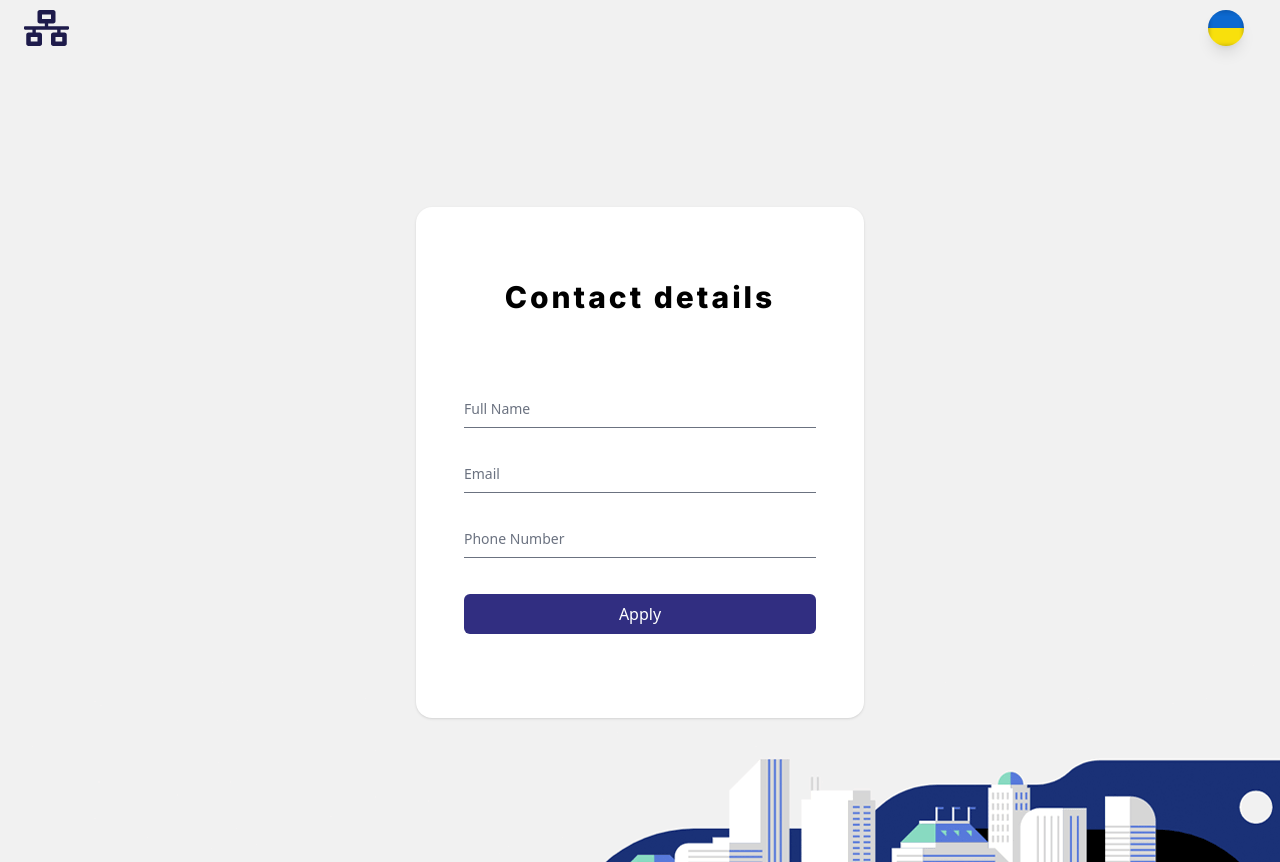
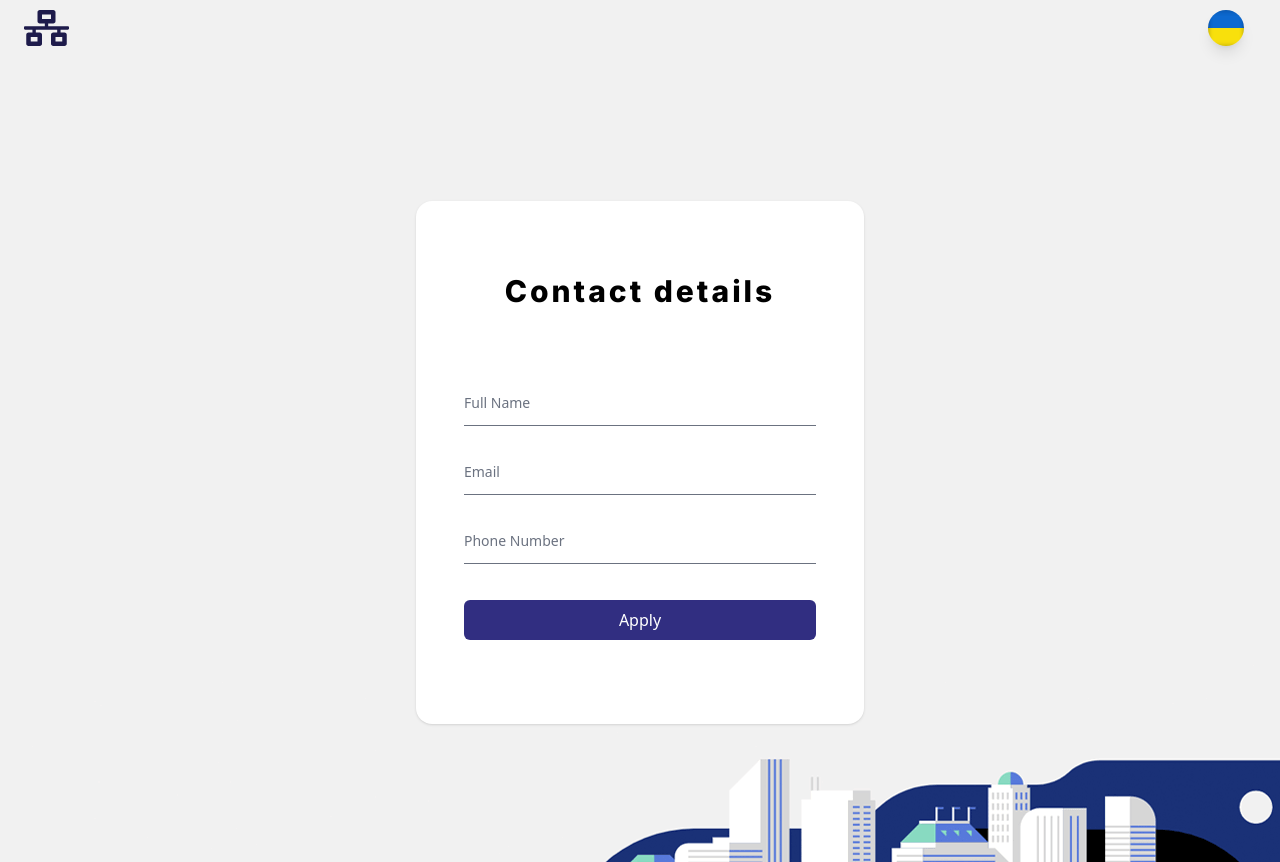
Before and after one commit to dianamatkava/cosmicpython-fastapi, a Flask app: page / in a window 1280 px wide. Run offline with Flask 2, Linux system fonts and the light colour scheme; style sheets or scripts are compiled from the project's sources.

Commit message:
v1/templates: Updates form inputs

```diff
--- a/templates/arb-form.html
+++ b/templates/arb-form.html
@@ -14,16 +14,15 @@
     <title>Document</title>
 </head>
 
-<body>
-    <div class="w-full h-full" id='contact'>
+<body class="w-screen h-screen overflow-hidden" >
+    <div id='contact'>
 
         <nav class="px-4 lg:px-6 py-2.5">
-            <div class="flex flex-wrap justify-between items-start mx-auto max-w-screen-xl">
+            <div class="flex flex-wrap justify-between items-start mx-auto max-w-screen-xl object-fit">
                 <a href="#" class="flex items-center">
                     <svg  class="mr-3 h-6 sm:h-9" style="fill: rgb(30 27 75);" xmlns="http://www.w3.org/2000/svg" viewBox="0 0 640 512"><!-- Font Awesome Pro 5.15.4 by @fontawesome - https://fontawesome.com License - https://fontawesome.com/license (Commercial License) --><path d="M640 264v-16c0-8.84-7.16-16-16-16H344v-40h72c17.67 0 32-14.33 32-32V32c0-17.67-14.33-32-32-32H224c-17.67 0-32 14.33-32 32v128c0 17.67 14.33 32 32 32h72v40H16c-8.84 0-16 7.16-16 16v16c0 8.84 7.16 16 16 16h104v40H64c-17.67 0-32 14.33-32 32v128c0 17.67 14.33 32 32 32h160c17.67 0 32-14.33 32-32V352c0-17.67-14.33-32-32-32h-56v-40h304v40h-56c-17.67 0-32 14.33-32 32v128c0 17.67 14.33 32 32 32h160c17.67 0 32-14.33 32-32V352c0-17.67-14.33-32-32-32h-56v-40h104c8.84 0 16-7.16 16-16zM256 128V64h128v64H256zm-64 320H96v-64h96v64zm352 0h-96v-64h96v64z"/></svg>
                 </a>
             <div>
-
 
             <div class="relative inline-block group">
                 <div class="flex flex-wrap justify-end items-start mx-auto max-w-screen-xl">
@@ -42,9 +41,6 @@
                     </div>
                 </div>
             </div>
-
-
-
         </nav>
 
         <div class="flex items-center justify-center h-screen bg-bottom">
@@ -55,20 +51,20 @@
                 <form method='POST' class="mt-12">
                     <div class="m-auto main-form-block">
                     <div class="relative z-0 my-6" id='name'>
-                        <input id='name-input' type="text" name="name" class="main-form-item mt-3 peer block w-full appearance-none border-0 border-b border-gray-500 bg-transparent py-2.5 px-0 text-sm text-gray-900 focus:border-blue-600 focus:outline-none focus:ring-0" placeholder=" " />
+                        <input id='name-input' type="text" name="name" class="main-form-item mt-3 peer block w-full appearance-none border-0 border-b border-gray-500 bg-transparent py-3 px-0 text-sm text-gray-900 focus:border-blue-600 focus:outline-none focus:ring-0" placeholder=" " />
                         <label class="absolute top-3 -z-10 origin-[0] -translate-y-6 scale-75 transform text-sm text-gray-500 duration-300 peer-placeholder-shown:translate-y-0 peer-placeholder-shown:scale-100 peer-focus:left-0 peer-focus:-translate-y-6 peer-focus:scale-75 peer-focus:text-blue-600 peer-focus:dark:text-blue-500">
                             Full Name
                         </label>
                     </div>
                     <div class="relative z-0 my-6" id='email'>
-                        <input id='email-input' type="text" name="email" class="main-form-item mt-3 peer block w-full appearance-none border-0 border-b border-gray-500 bg-transparent py-2.5 px-0 text-sm text-gray-900 focus:border-blue-600 focus:outline-none focus:ring-0" placeholder=" " />
+                        <input id='email-input' type="text" name="email" class="main-form-item mt- peer block w-full appearance-none border-0 border-b border-gray-500 bg-transparent py-3 px-0 text-sm text-gray-900 focus:border-blue-600 focus:outline-none focus:ring-0" placeholder=" " />
                         <label class="absolute top-3 -z-10 origin-[0] -translate-y-6 scale-75 transform text-sm text-gray-500 duration-300 peer-placeholder-shown:translate-y-0 peer-placeholder-shown:scale-100 peer-focus:left-0 peer-focus:-translate-y-6 peer-focus:scale-75 peer-focus:text-blue-600 peer-focus:dark:text-blue-500">
                             Email
                         </label>
 
                     </div>
                     <div class="relative z-0 col-span-2 my-6" id='phone_number'>
-                        <input id='phone_number-input' type="text" name="email" class="main-form-item mt-3 peer block w-full appearance-none border-0 border-b border-gray-500 bg-transparent py-2.5 px-0 text-sm text-gray-900 focus:border-blue-600 focus:outline-none focus:ring-0" placeholder=" " />
+                        <input id='phone_number-input' type="text" name="email" class="main-form-item mt-3 peer block w-full appearance-none border-0 border-b border-gray-500 bg-transparent py-3 px-0 text-sm text-gray-900 focus:border-blue-600 focus:outline-none focus:ring-0" placeholder=" " />
                         <label class="absolute top-3 -z-10 origin-[0] -translate-y-6 scale-75 transform text-sm text-gray-500 duration-300 peer-placeholder-shown:translate-y-0 peer-placeholder-shown:scale-100 peer-focus:left-0 peer-focus:-translate-y-6 peer-focus:scale-75 peer-focus:text-blue-600 peer-focus:dark:text-blue-500">
                             Phone Number
                         </label>
```
Lines whose indentation alone changed are shown as unchanged.
